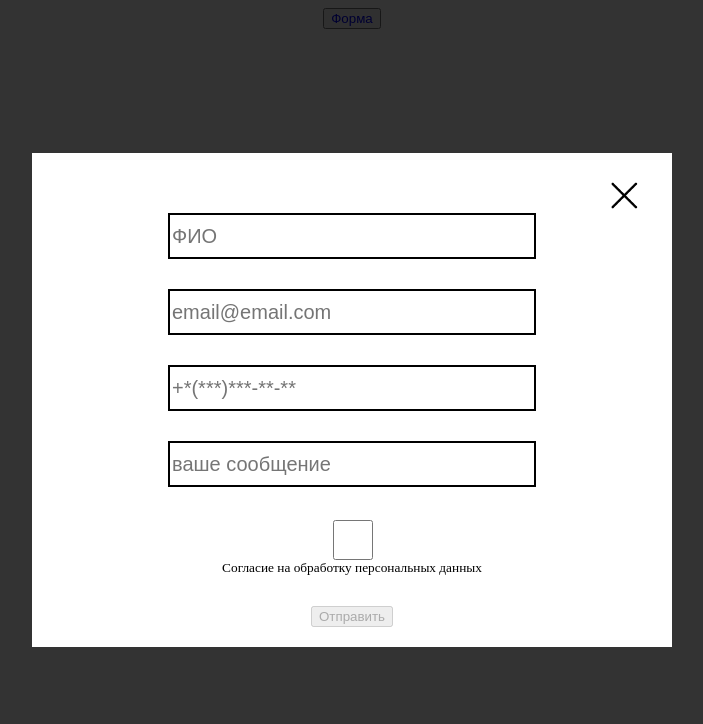
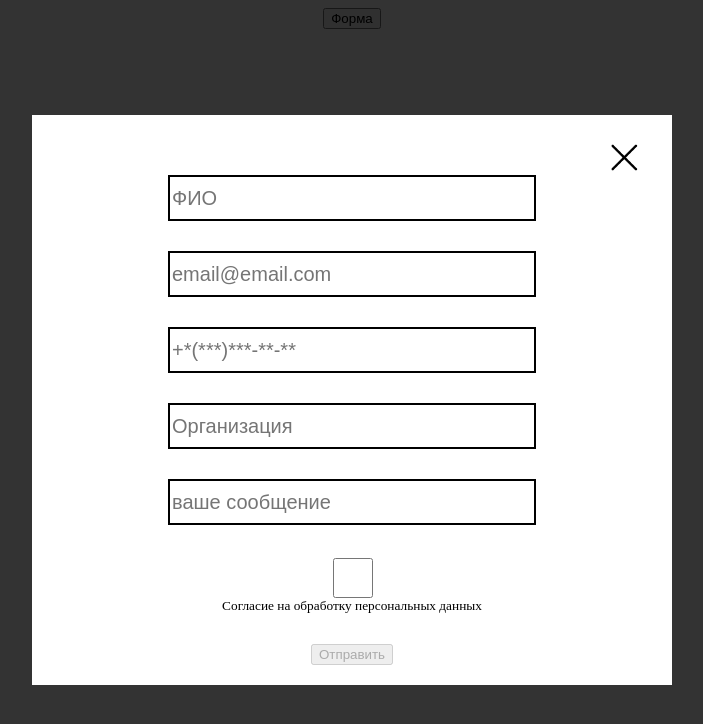
Before and after one commit to llyqq134/web-8, a plain HTML site: page index.html in a window 1280 px wide. Both pictures are taken after a click on the button "Форма". Shown: the whole page, without its empty margins (288-991 px from the left). Drawn offline with nearby package versions, Linux system fonts and the light colour scheme.

Commit message:
изменил кнопку

```diff
--- a/index.html
+++ b/index.html
@@ -11,7 +11,7 @@
 </head>
 
 <body>
-    <button><a href="#form" class="open-popup">Форма</a></button>
+    <button class="open-popup">Форма</button>
 
     <div id="popup-bg-id" class="popup-bg">
         <div id="popup-id" class="popup">
@@ -21,6 +21,7 @@
                 <input type="text" name="name" placeholder="ФИО">
                 <input type="email" name="email" placeholder="email@email.com">
                 <input type="number" name="phone-number" placeholder="+*(***)***-**-**">
+                <input type="text" name="name" placeholder="Организация">
                 <input type="text" name="message" placeholder="ваше сообщение">
                 <input type="checkbox" name="checkbox" style="margin-bottom: 0px;"><small>Согласие на обработку персональных данных</small>
                 <button disabled class="button" style="margin-top: 30px;">Отправить</button>
```
